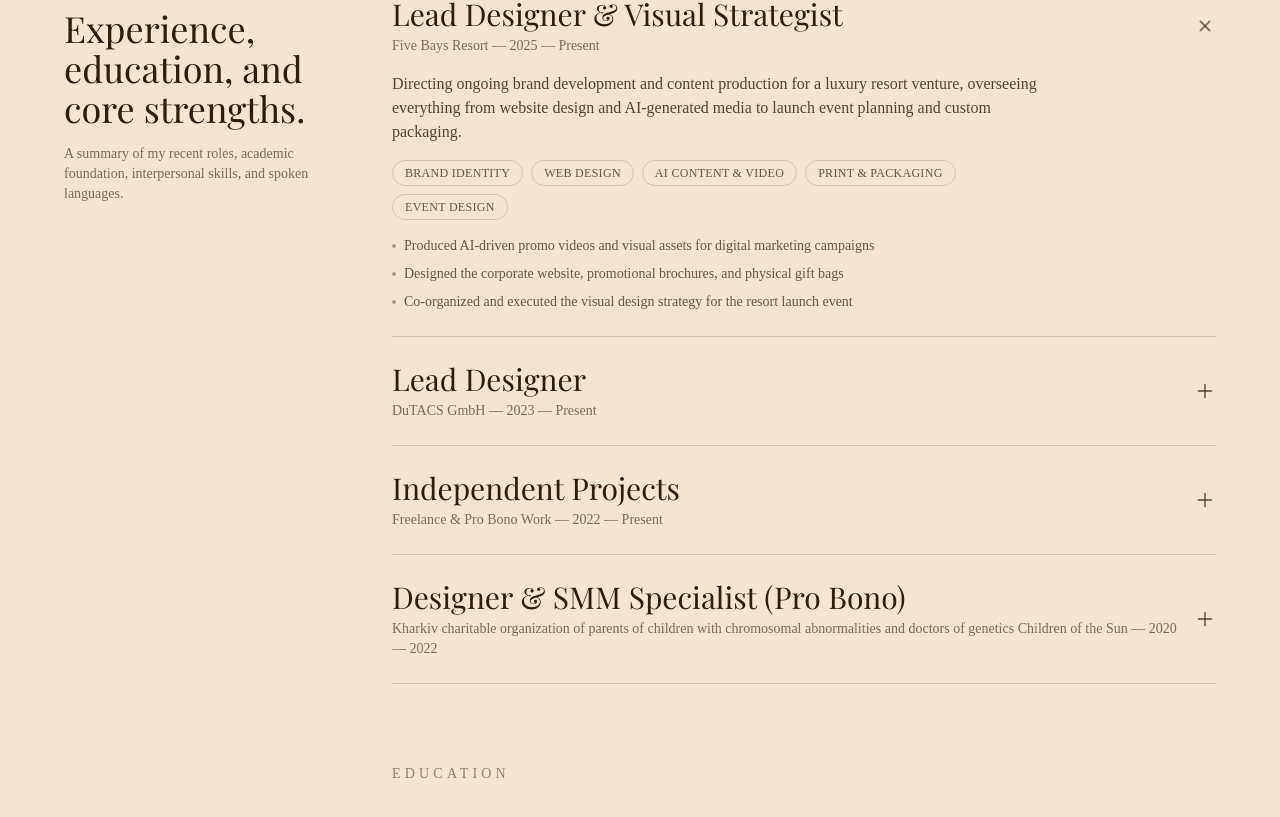
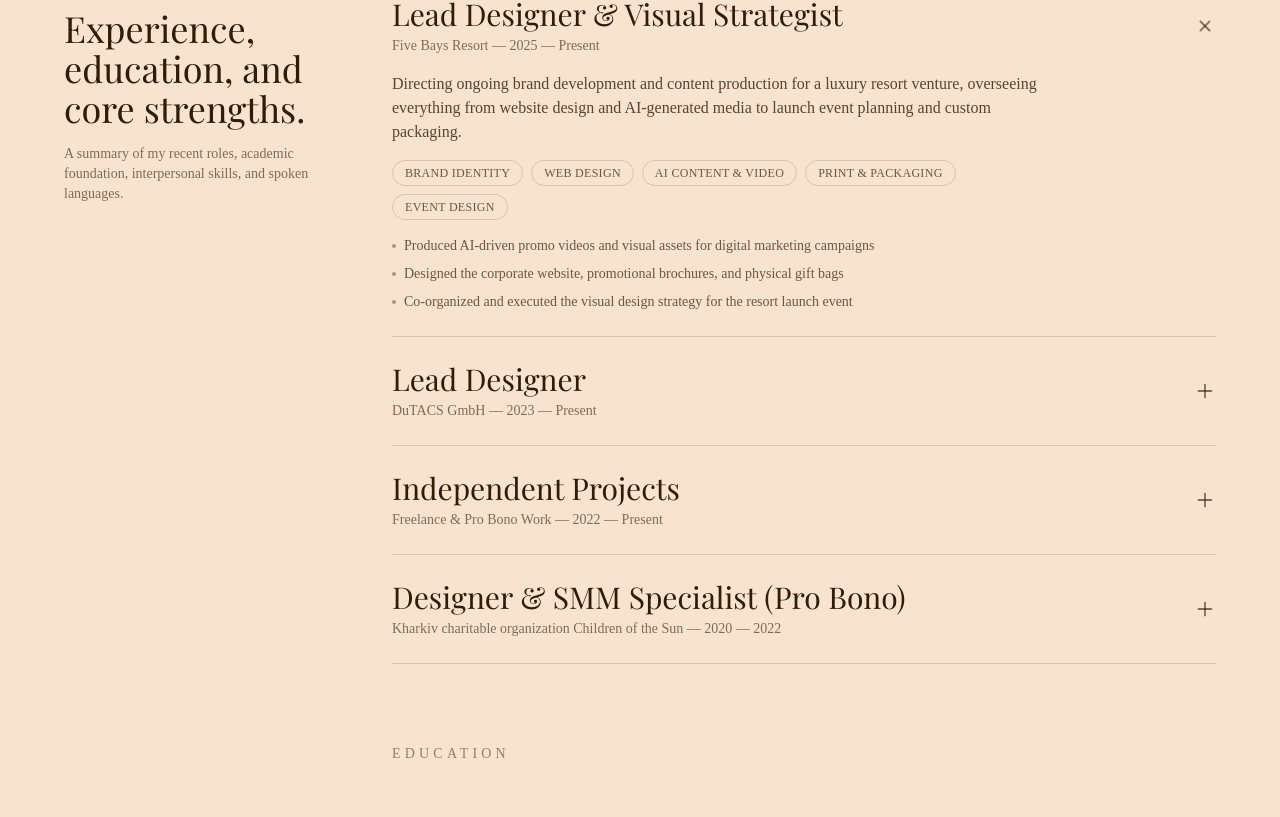
Before and after one commit to sofiaerlikhman/erso_design_portfolio, a React (Vite) app: page / in a window 1280 px wide. Shown: the part 1976-2793 px from the top of the page. Built offline with nearby package versions, Linux system fonts and the light colour scheme; a web font is replaced by a local one.

Commit message:
Update portfolioData.ts

```diff
--- a/src/data/portfolioData.ts
+++ b/src/data/portfolioData.ts
@@ -190,7 +190,7 @@ company: "Freelance & Pro Bono Work",
     {
       id: "exp-4",
       role: "Designer & SMM Specialist (Pro Bono)",
-      company: "Kharkiv charitable organization of parents of children with chromosomal abnormalities and doctors of genetics Children of the Sun",
+      company: "Kharkiv charitable organization Children of the Sun",
       period: "2020 — 2022",
       description:
       "Delivered pro bono visual design and social media management for a regional non-profit supporting children with chromosomal conditions and their families in Kharkiv.",
@@ -316,7 +316,7 @@ company: "Freelance & Pro Bono Work",
       categoryTags: ["Brand Identity", "Packaging", "Print & Merchandise"],
       description:
         "Complete pro bono visual identity and event branding for a charity marathon and non-profit featuring custom typography, packaging, socks merchandise, and promotional print media.",
-      images: [detiSolntsaCertificate, detiSolntsaPackaging, detiSolntsaPoster],
+      images: [detiSolntsaPoster, detiSolntsaPackaging, detiSolntsaCertificate],
     },
     {
       id: "mate-champagner",
@@ -334,11 +334,11 @@ company: "Freelance & Pro Bono Work",
       categoryTags: ["Brand Identity", "Packaging Design", "Social Media"],
       description:
         "An end-to-end brand identity concept for a modern pet food line featuring custom typography, geometric product multi-purpose packaging, social media grid design, and merchandise.",
-      images: [zooniamTotes, zooniamPackaging, zooniamSocial],
+      images: [zooniamSocial, zooniamPackaging, zooniamTotes],
     },
     {
       id: "ukraine-museum-app",
-      title: "Ukrainian Art Museum App",
+      title: "Ukrainian Art Museum",
       client: "Concept Project",
       categoryTags: ["Mobile App", "UI/UX Architecture", "Product Design"],
       description:
```
